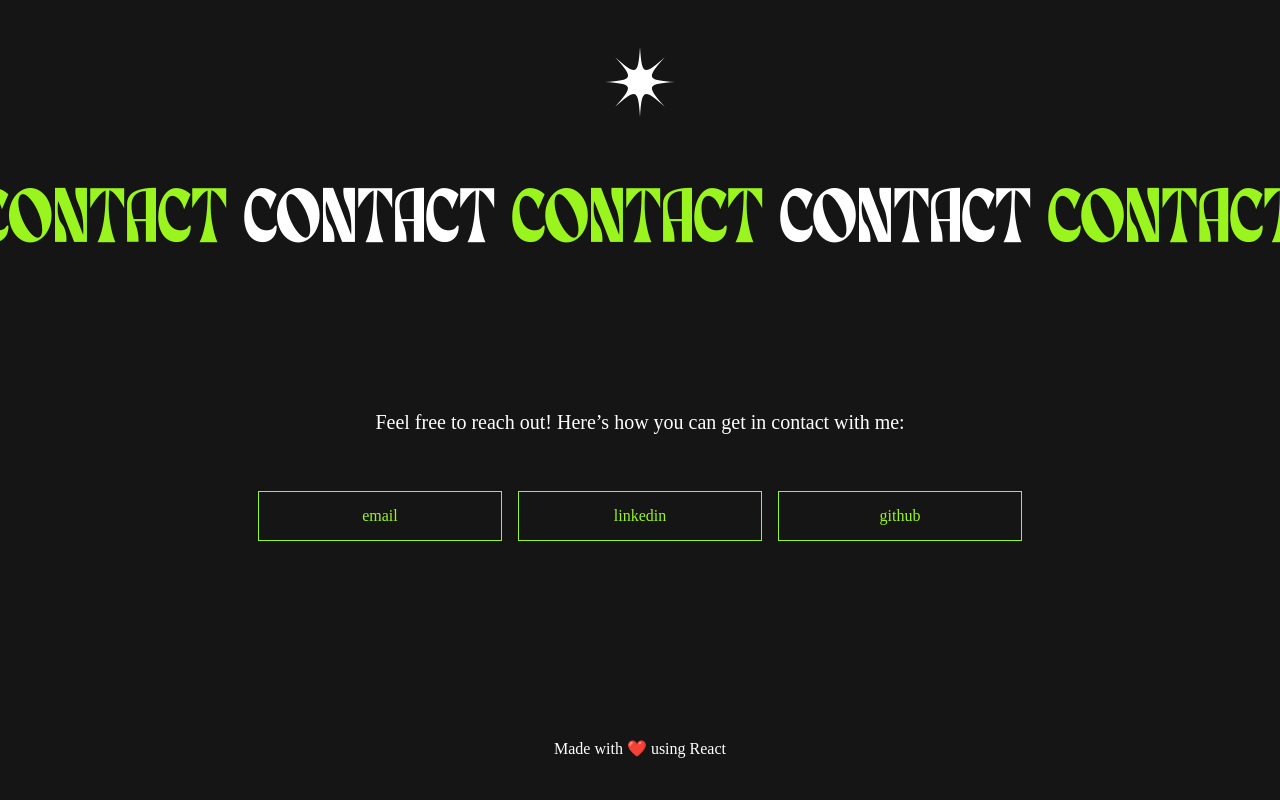
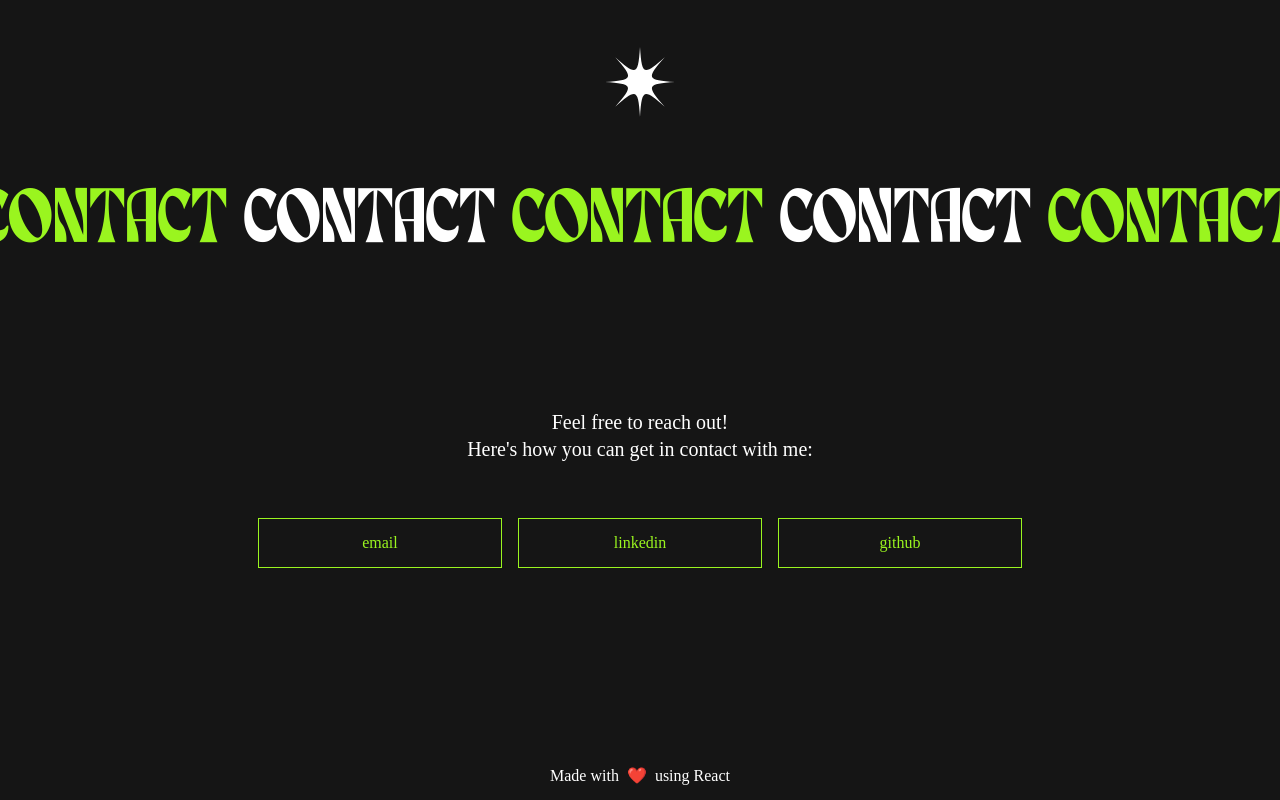
Before and after one commit to CoffeAddict/My-Portfolio, a React (Vite) app: page / in a window 1280 px wide. Shown: the part 5993-6793 px from the top of the page. Before the commit the page ends 6766 px from the top, so only its background shows below. Built offline with nearby package versions, Linux system fonts and the light colour scheme; the HTML template or start-up script is replaced by a standard one.

Commit message:
quick fixes

```diff
--- a/src/componets/Contact.jsx
+++ b/src/componets/Contact.jsx
@@ -11,7 +11,7 @@ export const Contact = React.forwardRef((props, ref) => {
         <section className="contact" ref={ref}>
             <Icons iconName={'svg-13'}/>
             <Title text="Contact" elementType="h2"/>
-            <p>Feel free to reach out! Here’s how you can get in contact with me:</p>
+            <p>Feel free to reach out! <br /> Here's how you can get in contact with me:</p>
             <ul className="contact-list">
                 {contactMethods.map((contact, i) => {
                     return (
@@ -21,7 +21,7 @@ export const Contact = React.forwardRef((props, ref) => {
                     )
                 })}
             </ul>
-            <div className="final-comment">Made with ❤️ using React</div>
+            <div className="final-comment">Made with&nbsp;&nbsp;❤️&nbsp;&nbsp;using React</div>
         </section>
     )
 })
```
